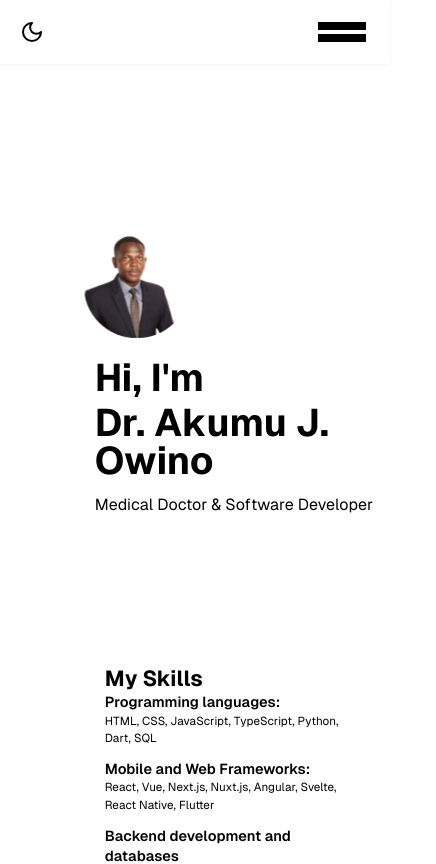
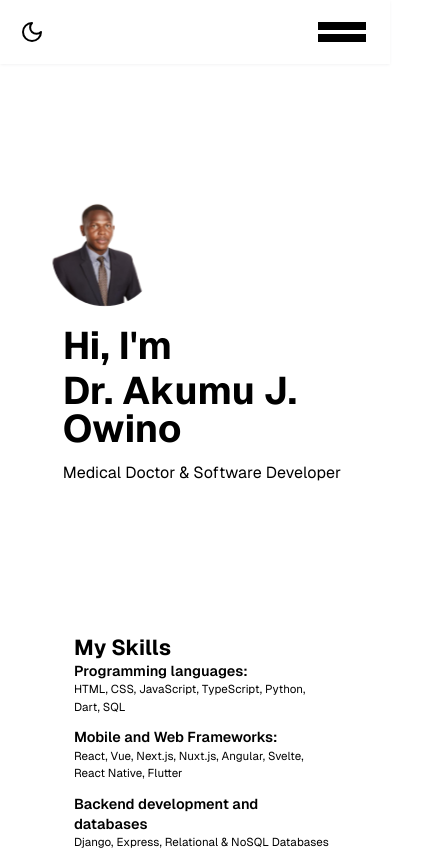
Before and after one commit to AkumuJey/portfolio, a Next.js app: page / in a window 390 px wide. Shown: the top 864 px of the page, 436 px wide, since content can reach past the window. Built offline with nearby package versions, Linux system fonts and the light colour scheme.

Commit message:
Late night updates

```diff
--- a/src/app/page.tsx
+++ b/src/app/page.tsx
@@ -4,8 +4,8 @@ import Skills from "@/components/Skills";
 
 export default function Home() {
   return (
-    <div className="grid grid-rows-[20px_1fr_20px] items-start justify-items-center min-h-screen p-8 pb-20 gap-16 sm:p-20 font-[family-name:var(--font-geist-sans)]">
-      <main className="mx-0 md:mx-8 w-full sm:w-4/5 md:w-2/3 sm:mx-auto flex flex-col gap-8 row-start-2 items-center sm:items-start justify-center">
+    <div className="grid grid-rows-[20px_1fr_20px] items-start justify-items-center min-h-screen pb-20 gap-16 sm:p-20 font-[family-name:var(--font-geist-sans)] w-full">
+      <main className="mx-auto w-full sm:w-4/5 md:w-2/3 flex flex-col gap-8 row-start-2 justify-center">
         <Hero />
         <Skills />
         <Projects />
```
